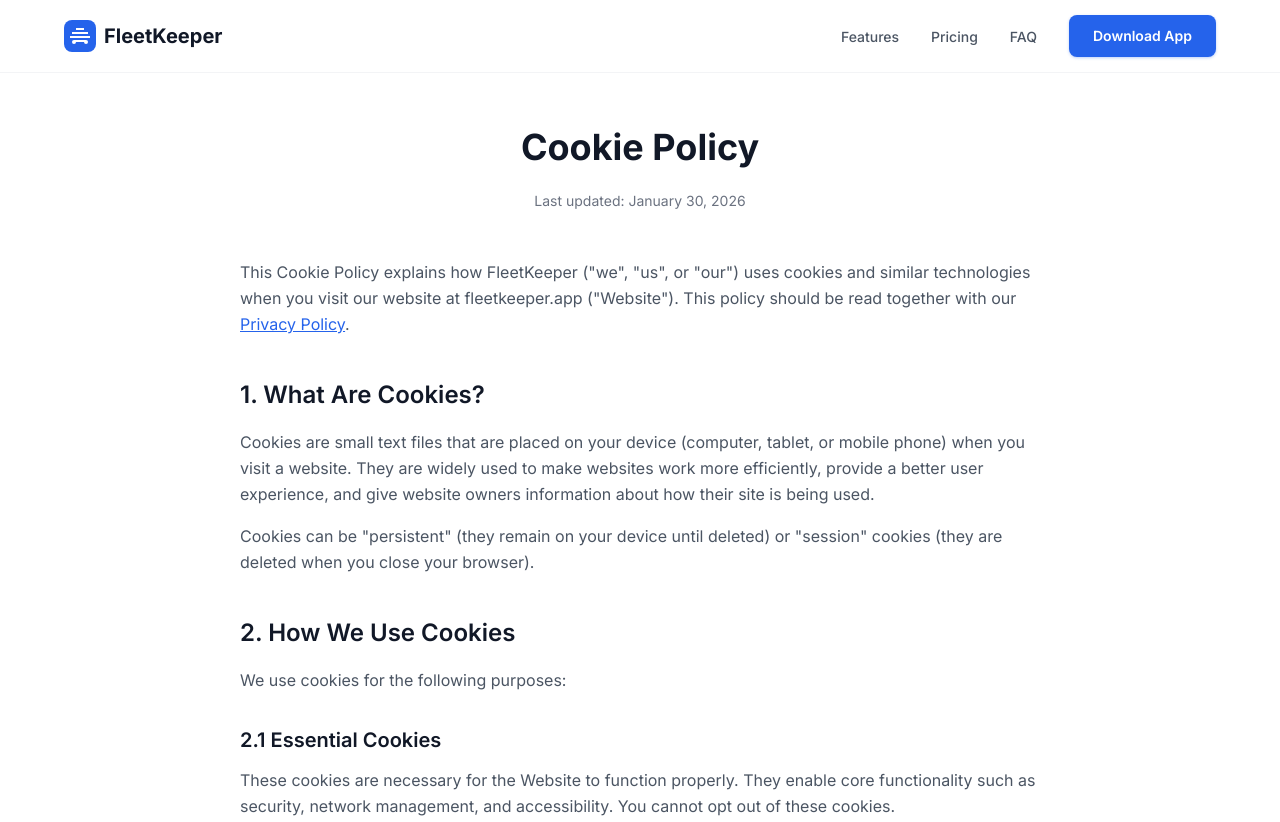
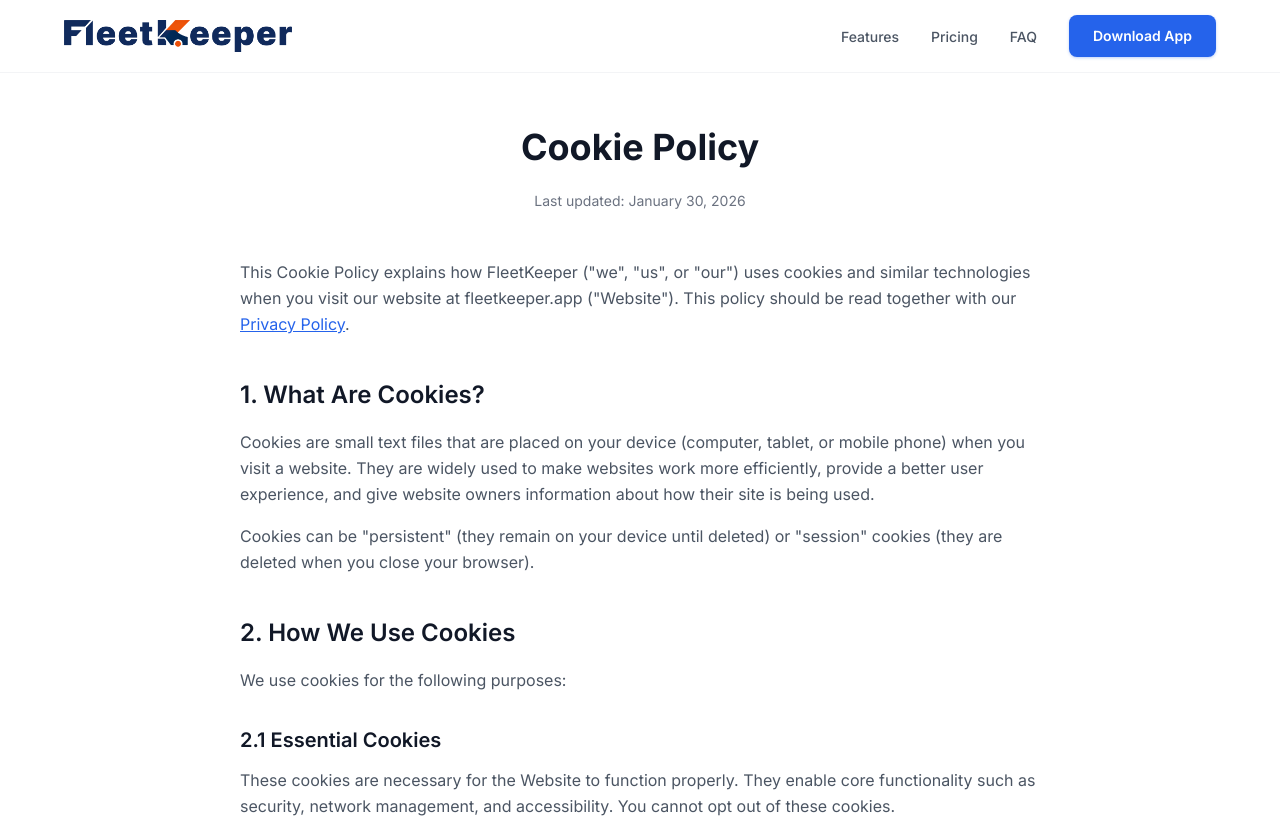
Before and after one commit to AlexandruJungean/web-fleetkeeper, a plain HTML site: page cookie-policy.html in a window 1280 px wide. Shown: the top 822 px of the page. Drawn offline with Linux system fonts and the light colour scheme.

Commit message:
Replace SVG logos with image tags for consistency across multiple HTML files

```diff
--- a/cookie-policy.html
+++ b/cookie-policy.html
@@ -33,13 +33,7 @@
     <header class="header" id="header">
         <nav class="nav container">
             <a href="/" class="nav-logo">
-                <svg class="logo-icon" width="32" height="32" viewBox="0 0 32 32" fill="none" xmlns="http://www.w3.org/2000/svg">
-                    <rect width="32" height="32" rx="8" fill="#2563EB"/>
-                    <path d="M8 12H24V14H8V12ZM6 16H26V18H6V16ZM10 20H22V22H10V20ZM12 8H20V10H12V8Z" fill="white"/>
-                    <circle cx="10" cy="22" r="2" fill="white"/>
-                    <circle cx="22" cy="22" r="2" fill="white"/>
-                </svg>
-                <span class="logo-text">FleetKeeper</span>
+                <img src="/images/logo-long.png" alt="FleetKeeper" class="logo-img" height="32">
             </a>
 
             <button class="nav-toggle" id="nav-toggle" aria-label="Toggle navigation">
@@ -253,13 +247,7 @@
             <div class="footer-grid">
                 <div class="footer-brand">
                     <a href="/" class="footer-logo">
-                        <svg class="logo-icon" width="32" height="32" viewBox="0 0 32 32" fill="none" xmlns="http://www.w3.org/2000/svg">
-                            <rect width="32" height="32" rx="8" fill="#2563EB"/>
-                            <path d="M8 12H24V14H8V12ZM6 16H26V18H6V16ZM10 20H22V22H10V20ZM12 8H20V10H12V8Z" fill="white"/>
-                            <circle cx="10" cy="22" r="2" fill="white"/>
-                            <circle cx="22" cy="22" r="2" fill="white"/>
-                        </svg>
-                        <span>FleetKeeper</span>
+                        <img src="/images/logo-long.png" alt="FleetKeeper" class="logo-img" height="28">
                     </a>
                     <p class="footer-tagline">Never miss a deadline.</p>
                 </div>
```
Also changed, not shown: delete-account.html (+2 -14 lines), gdpr.html (+2 -14 lines), index.html (+2 -14 lines), privacy-policy.html (+2 -14 lines), terms-of-service.html (+2 -14 lines), images/logo-long.png (added).
